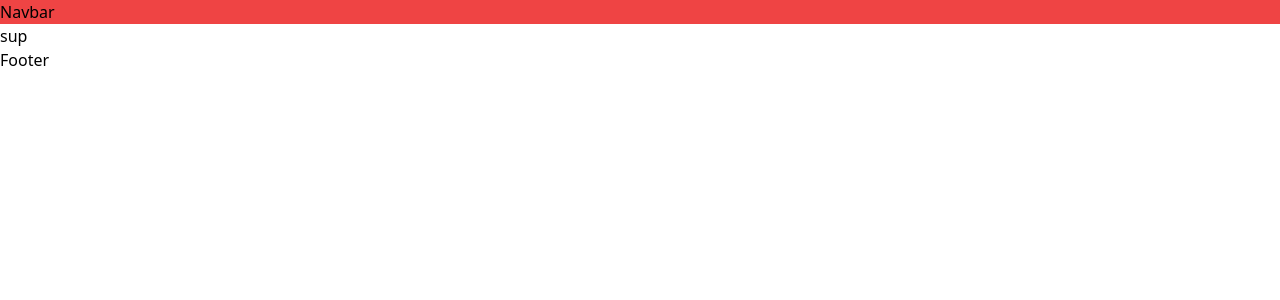
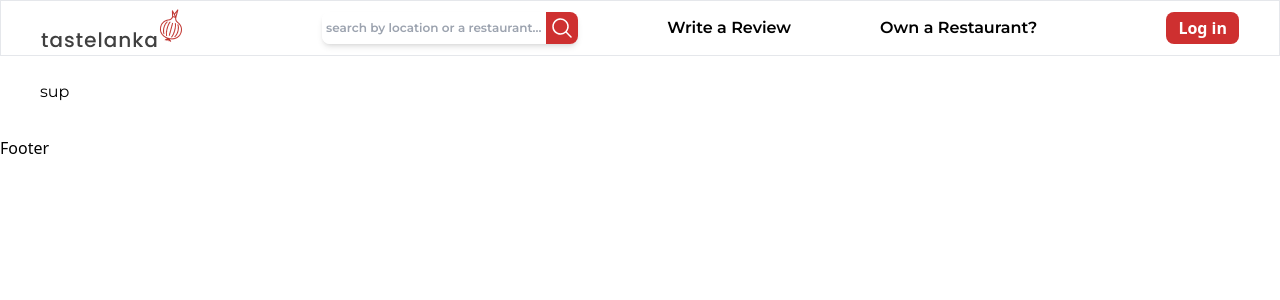
Before and after one commit to Ishuwaraa/tastelanka, a React (Vite) app in the folder frontend/: page / in a window 1280 px wide. Shown: the top 300 px of the page. Built offline with nearby package versions, Linux system fonts and the light colour scheme.

Commit message:
Navbar add

```diff
--- a/frontend/src/components/shared/Navbar.jsx
+++ b/frontend/src/components/shared/Navbar.jsx
@@ -1,8 +1,78 @@
+import { useState } from 'react';
+import tastelanka from '../../assets/tastelanka.png';
+import { useNavigate } from 'react-router-dom';
+
 const Navbar = () => {
+    const [burgerIcon, setBurgerIcon] = useState(true);
+    const [menuVisible, setMenuVisible] = useState(false);
+    // const { auth } = useAuth();
+    const navigate = useNavigate();
+
+    const toggleBurgerIcon = () => {
+        setBurgerIcon(!burgerIcon);
+        setMenuVisible(!menuVisible);
+    }
+
     return (
-        <div className=" bg-red-500">
-            Navbar
-        </div>
+        <nav className=' flex items-center justify-between border border-b-1 border-b-gray-200 h-14 fixed top-0 bg-white w-full z-50'>
+            <div className=' mx-10'>
+                <a href="/"><img src={tastelanka} alt="tastelanka" /></a>
+            </div>
+
+            <ul className=' hidden lg:flex flex-grow justify-evenly items-center font-montserrat font-semibold '>
+                <li>
+                    <div className='flex shadow-md w-64 rounded-lg'>
+                        <input type="text" className=' w-full text-xs p-1 rounded-lg focus:border-transparent' placeholder='search by location or a restaurant...'/>
+                        <div className="p-1 text-white bg-primary hover:cursor-pointer rounded-tr-lg rounded-br-lg">
+                            <svg xmlns="http://www.w3.org/2000/svg" viewBox="0 0 24 24" fill="currentColor" className='size-6'>
+                                <path fillRule="evenodd" d="M10.5 3.75a6.75 6.75 0 1 0 0 13.5 6.75 6.75 0 0 0 0-13.5ZM2.25 10.5a8.25 8.25 0 1 1 14.59 5.28l4.69 4.69a.75.75 0 1 1-1.06 1.06l-4.69-4.69A8.25 8.25 0 0 1 2.25 10.5Z" clipRule="evenodd" />
+                            </svg>
+                        </div>
+                    </div>
+                </li>
+                <li><a href="/" >Write a Review</a></li>
+                <li><a href="/" >Own a Restaurant?</a></li>
+            </ul>
+
+            <div className=' mx-10 block lg:hidden' onClick={toggleBurgerIcon}>
+            {burgerIcon ? (
+                <svg xmlns="http://www.w3.org/2000/svg" fill="none" viewBox="0 0 24 24" strokeWidth="1.5" stroke="currentColor" className="w-7 h-7">
+                    <path strokeLinecap="round" strokeLinejoin="round" d="M3.75 6.75h16.5M3.75 12h16.5m-16.5 5.25h16.5" />
+                </svg>
+            ) : (
+                <svg xmlns="http://www.w3.org/2000/svg" fill="none" viewBox="0 0 24 24" strokeWidth="1.5" stroke="currentColor" className="w-7 h-7">
+                    <path strokeLinecap="round" strokeLinejoin="round" d="M6 18 18 6M6 6l12 12" />
+                </svg>
+            )}
+            </div>
+
+            <div className=' mx-10 hidden lg:block'>
+                {/* {auth?.accessToken ? (
+                    <button className='btn bg-primary' onClick={logout}>Log out</button>
+                ) : (
+                    <button className='btn bg-primary' onClick={() => navigate('/login')}>Log in</button>
+                )} */}
+                <button className='btn' onClick={() => navigate('/')}>Log in</button>
+            </div>
+
+            {menuVisible && (
+                <div className={`absolute top-14 left-0 w-full font-montserrat font-semibold bg-white border border-b-gray-200  pb-4 lg:hidden transition-all duration-500 ease-in-out transform ${menuVisible ? 'opacity-100 visible' : 'opacity-0 invisible'}`}>
+                    <ul className='flex flex-col items-center space-y-4 py-4'>
+                    <li><a href="/" className='block w-full text-center'>Write a Review</a></li>
+                    <li><a href="/" className='block w-full text-center'>Own a Restaurant?</a></li>
+                    {/* {auth?.accessToken && <li><a href="/profile" className='block w-full text-center'>Profile</a></li>} */}
+                    </ul>
+                    <div className=' flex justify-center'>
+                        {/* {auth?.accessToken ? (
+                            <button className='btn bg-primary' onClick={logout}>Log out</button>
+                        ) : (
+                            <button className='btn bg-primary' onClick={() => navigate('/login')}>Log in</button>
+                        )} */}
+                        <button className='btn' onClick={() => navigate('/')}>Log in</button>
+                    </div>
+                </div>
+            )}
+        </nav>
      );
 }
 
--- a/frontend/src/index.css
+++ b/frontend/src/index.css
@@ -1,3 +1,19 @@
 @tailwind base;
 @tailwind components;
 @tailwind utilities;
+
+.btn {
+    @apply text-white font-semibold px-3 py-1 rounded-lg text-center bg-primary
+}
+
+.page {
+    @apply mx-8 md:mx-10 mt-20 mb-8 font-montserrat
+}
+
+.card {
+    @apply w-80 rounded-lg overflow-hidden shadow-md relative cursor-pointer hover:shadow-lg transform hover:scale-105 transition ease-in duration-200;
+}
+
+.input {
+    @apply border border-gray-500 rounded-lg w-full h-8 p-2
+}
--- a/frontend/src/pages/Home.jsx
+++ b/frontend/src/pages/Home.jsx
@@ -3,11 +3,13 @@ import Navbar from "../components/shared/Navbar";
 
 const Home = () => {
     return (
-        <div>
+        <>
             <Navbar />
-            sup
+            <div className="page">
+                sup
+            </div>
             <Footer />
-        </div>
+        </>
      );
 }
 
--- a/frontend/tailwind.config.js
+++ b/frontend/tailwind.config.js
@@ -8,7 +8,14 @@ export default {
     // "./src/components/**/**.jsx"
   ],
   theme: {
-    extend: {},
+    extend: {
+      colors: {
+        primary: '#CE3030',
+      },
+      fontFamily: {
+        'montserrat': ['Montserrat', 'sand-serif'],
+      }
+    },
   },
   plugins: [],
 }
```
